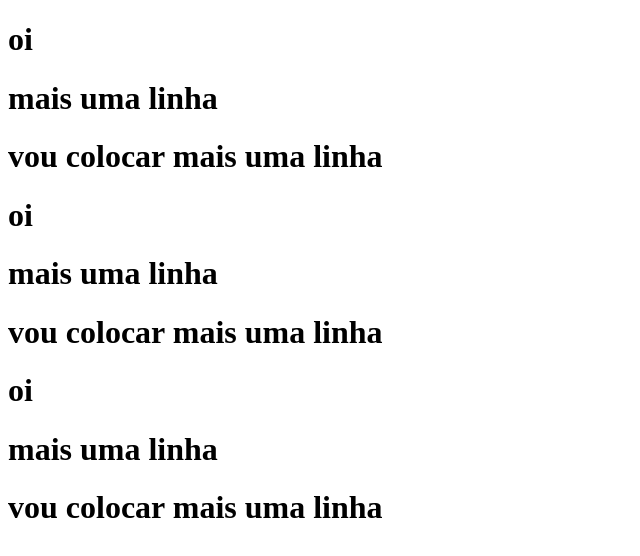
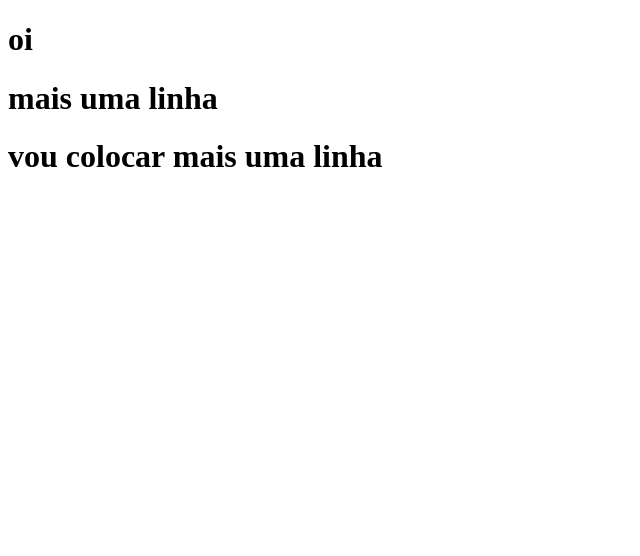
Before and after one commit to leonidasmaterial/aulaSegunda, a plain HTML site: page index.html in a window 1280 px wide. Shown: the whole page, without its empty margins (0-640 px from the left). Drawn offline with Linux system fonts and the light colour scheme.

Commit message:
removido algo

```diff
--- a/index.html
+++ b/index.html
@@ -10,11 +10,6 @@
     <h1>oi</h1>
     <h1>mais uma linha</h1>
     <h1>vou colocar mais uma linha</h1>
-    <h1>oi</h1>
-    <h1>mais uma linha</h1>
-    <h1>vou colocar mais uma linha</h1>
-    <h1>oi</h1>
-    <h1>mais uma linha</h1>
-    <h1>vou colocar mais uma linha</h1>
+
 </body>
 </html>
```
